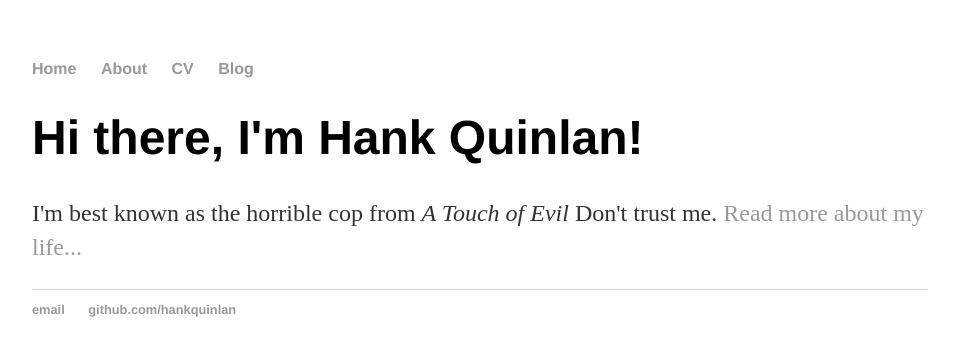
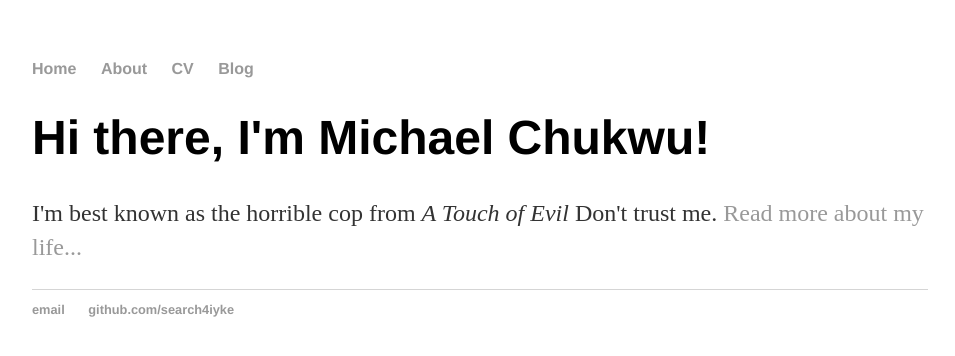
Before and after one commit to search4iyke/search4iyke.github.io, a Jekyll site: the page built from index.html, in a window 1280 px wide. Shown: the top 356 px of the page, without its empty margins (160-1115 px from the left). Built offline with Jekyll 4.4.1, drawn with Linux system fonts in a browser that asks for light colours.

Commit message:
Update index.html

```diff
--- a/index.html
+++ b/index.html
@@ -1,31 +1,8 @@
-<!DOCTYPE html>
-<html>
-	<head>
-		<title>Hank Quinlan, Horrible Cop</title>
-		<!-- link to main stylesheet -->
-		<link rel="stylesheet" type="text/css" href="/css/main.css">
-
-	</head>
-	<body>
-		<nav>
-    		<ul>
-        		<li><a href="/">Home</a></li>
-	        	<li><a href="/about">About</a></li>
-        		<li><a href="/cv">CV</a></li>
-        		<li><a href="/blog">Blog</a></li>
-    		</ul>
-		</nav>
-		<div class="container">
-    		<div class="blurb">
-        		<h1>Hi there, I'm Hank Quinlan!</h1>
-				<p>I'm best known as the horrible cop from <em>A Touch of Evil</em> Don't trust me. <a href="/about">Read more about my life...</a></p>
-    		</div><!-- /.blurb -->
-		</div><!-- /.container -->
-		<footer>
-    		<ul>
-        		<li><a href="mailto:hankquinlanhub@gmail.com">email</a></li>
-        		<li><a href="https://github.com/hankquinlan">github.com/hankquinlan</a></li>
-			</ul>
-		</footer>
-	</body>
-</html>
+---
+layout: default
+title: Michael Chukwu, DigiHub TEam
+---
+<div class="blurb">
+	<h1>Hi there, I'm Michael Chukwu!</h1>
+	<p>I'm best known as the horrible cop from <em>A Touch of Evil</em> Don't trust me. <a href="/about">Read more about my life...</a></p>
+</div><!-- /.blurb -->
```
